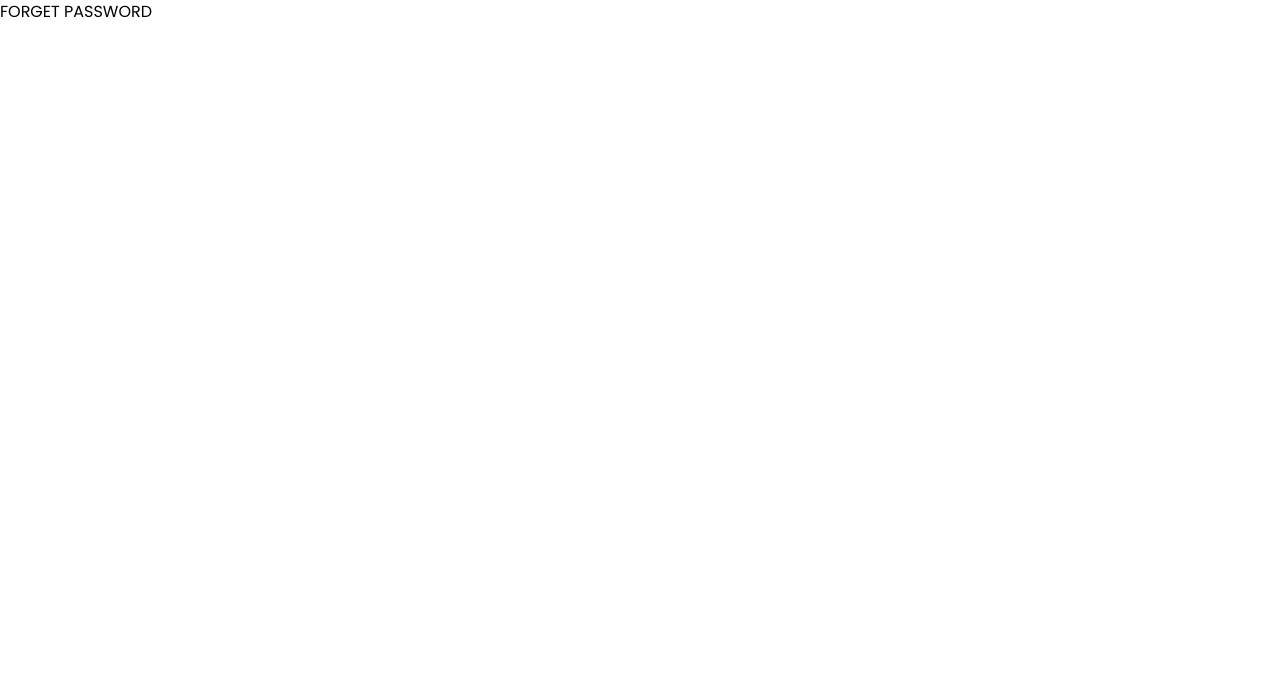
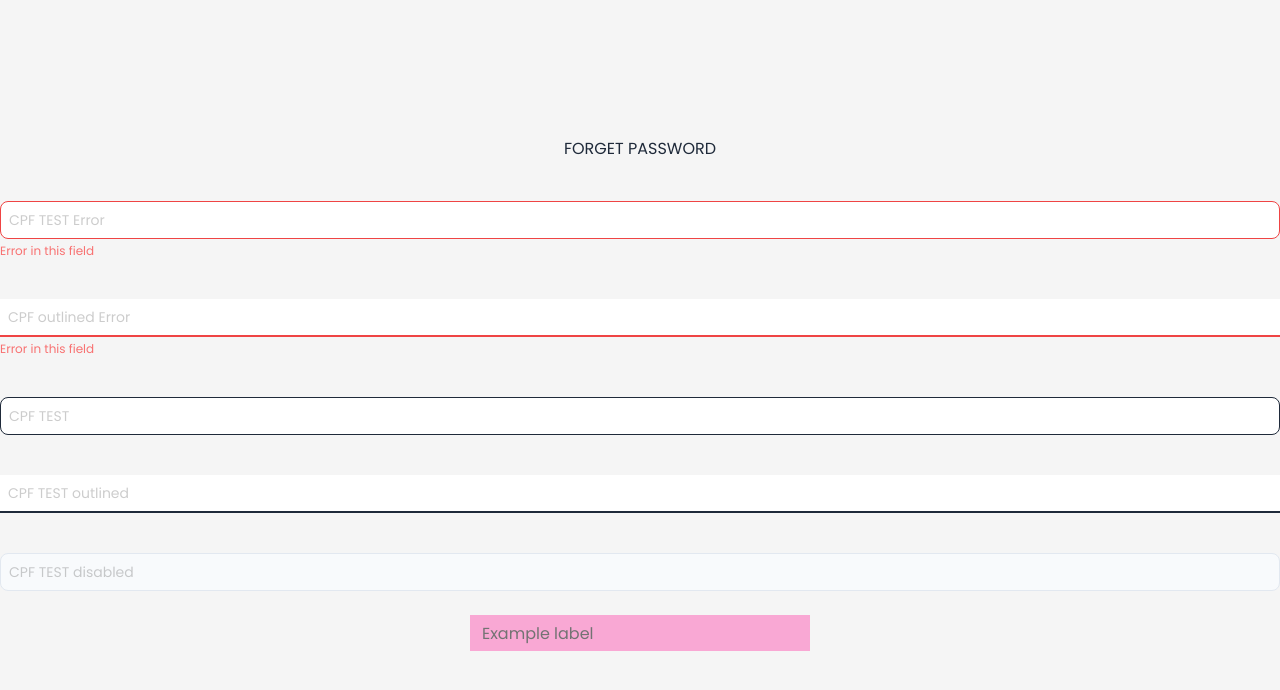
Before and after one commit to RpThiagoluiz/project-ct, a Next.js app: page /forget-password in a window 1280 px wide. Shown: the top 690 px of the page. Built offline with nearby package versions, Linux system fonts and the light colour scheme.

Commit message:
chore: input field

```diff
--- a/src/app/forget-password/page.tsx
+++ b/src/app/forget-password/page.tsx
@@ -1,7 +1,37 @@
+import Input from '@/components/Input';
+import { InputT } from '@/components/InputT';
+
 export default function Page() {
   return (
-    <div>
+    <div className="flex flex-col h-screen items-center justify-center gap-6 bg-whitePrimary text-primaryDarkBlue">
       <h1>FORGET PASSWORD</h1>
+
+      <Input
+        error
+        errorMessage="Error in this field"
+        className="mt-4"
+        placeholder="CPF TEST Error"
+      />
+
+      <Input
+        pattern="outlined"
+        error
+        errorMessage="Error in this field"
+        className="mt-4"
+        placeholder="CPF outlined Error"
+      />
+
+      <Input className="mt-4" placeholder="CPF TEST" />
+
+      <Input
+        pattern="outlined"
+        className="mt-4"
+        placeholder="CPF TEST outlined"
+      />
+
+      <Input disabled className="mt-4" placeholder="CPF TEST disabled" />
+
+      <InputT />
     </div>
   );
 }
--- a/src/components/Button.tsx
+++ b/src/components/Button.tsx
@@ -1,7 +1,7 @@
 import { ComponentProps } from 'react';
-import { tv as tailwindVariants, VariantProps } from 'tailwind-variants';
+import { tv, VariantProps } from 'tailwind-variants';
 
-const buttonStyle = tailwindVariants({
+const buttonStyle = tv({
   base: 'flex items-center justify-center rounded text-sm font-medium text-grayLighter transition ease-in-out delay-15 duration-300 ',
   variants: {
     pattern: {
@@ -26,6 +26,7 @@
     pattern: 'primary',
     size: 'default',
     success: false,
+    disabled: false,
   },
 });
 
--- /dev/null
+++ b/src/components/Input.tsx
@@ -0,0 +1,56 @@
+import { ComponentPropsWithoutRef, LegacyRef, forwardRef } from 'react';
+import { tv, VariantProps } from 'tailwind-variants';
+
+const inputStyles = tv({
+  base: 'p-2 text-sm font-normal placeholder-black placeholder-opacity-20 focus:outline-none  focus:border-sky-500 focus:ring-1 focus:ring-primary transition-all',
+
+  variants: {
+    pattern: {
+      primary:
+        'rounded-lg border border-primaryDarkBlue bg-white text-primaryDarker',
+      outlined: 'border-b-2 border-primaryDarkBlue bg-white text-primaryDarker',
+    },
+    error: {
+      true: 'border-red-500',
+    },
+    disabled: {
+      true: 'disabled:bg-slate-50 disabled:text-slate-500 disabled:border-slate-200 disabled:shadow-none cursor-not-allowed block pointer-event:none',
+    },
+  },
+  defaultVariants: {
+    pattern: 'primary',
+    error: false,
+    disabled: false,
+  },
+});
+
+type Props = ComponentPropsWithoutRef<'input'> &
+  VariantProps<typeof inputStyles> & {
+    errorMessage?: string;
+  };
+
+function Input(
+  { pattern, disabled, error, errorMessage, className, ...props }: Props,
+  ref: LegacyRef<HTMLInputElement> | undefined
+) {
+  return (
+    <div className="flex w-full flex-col">
+      <input
+        ref={ref}
+        className={inputStyles({
+          pattern,
+          error,
+          disabled,
+          className,
+        })}
+        disabled={disabled}
+        {...props}
+      />
+      {error && errorMessage && (
+        <span className="mt-1 text-xs text-red-400">{errorMessage}</span>
+      )}
+    </div>
+  );
+}
+
+export default forwardRef(Input);
--- /dev/null
+++ b/src/components/InputT.tsx
@@ -0,0 +1,16 @@
+export const InputT = () => (
+  <div className="relative mb-3 bg-pink-300" data-te-input-wrapper-init>
+    <input
+      type="text"
+      className="peer block min-h-[auto] w-full rounded border-0 bg-transparent px-3 py-[0.32rem] leading-[1.6] outline-none transition-all duration-200 ease-linear focus:placeholder:opacity-100 peer-focus:text-primary data-[te-input-state-active]:placeholder:opacity-100 motion-reduce:transition-none dark:text-neutral-200 dark:placeholder:text-neutral-200 dark:peer-focus:text-primary [&:not([data-te-input-placeholder-active])]:placeholder:opacity-0"
+      id="exampleFormControlInput1"
+      placeholder="Example label"
+    />
+    <label
+      htmlFor="exampleFormControlInput1"
+      className="pointer-events-none absolute left-3 top-0 mb-0 max-w-[90%] origin-[0_0] truncate pt-[0.37rem] leading-[1.6] text-neutral-500 transition-all duration-200 ease-out peer-focus:-translate-y-[0.9rem] peer-focus:scale-[0.8] peer-focus:text-primary peer-data-[te-input-state-active]:-translate-y-[0.9rem] peer-data-[te-input-state-active]:scale-[0.8] motion-reduce:transition-none dark:text-neutral-200 dark:peer-focus:text-primary"
+    >
+      Example label
+    </label>
+  </div>
+);
--- a/tailwind.config.js
+++ b/tailwind.config.js
@@ -15,6 +15,7 @@
       colors: {
         primaryDarkBlue: '#1F2A3A',
         primaryGray: '#8C8C8C',
+        grayLighter: '#BBBFBF',
         primaryGreen: '#65A98F',
         whitePrimary: '#F5F5F5',
       },
```
